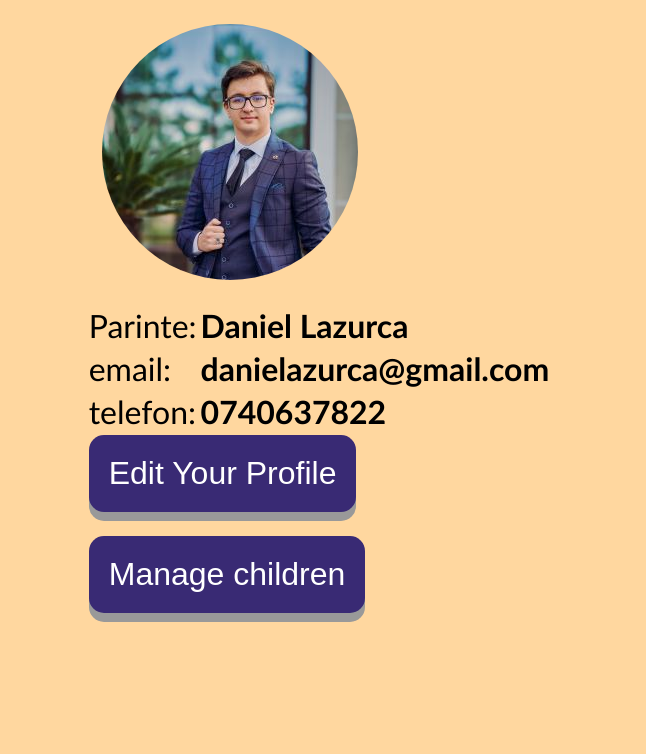
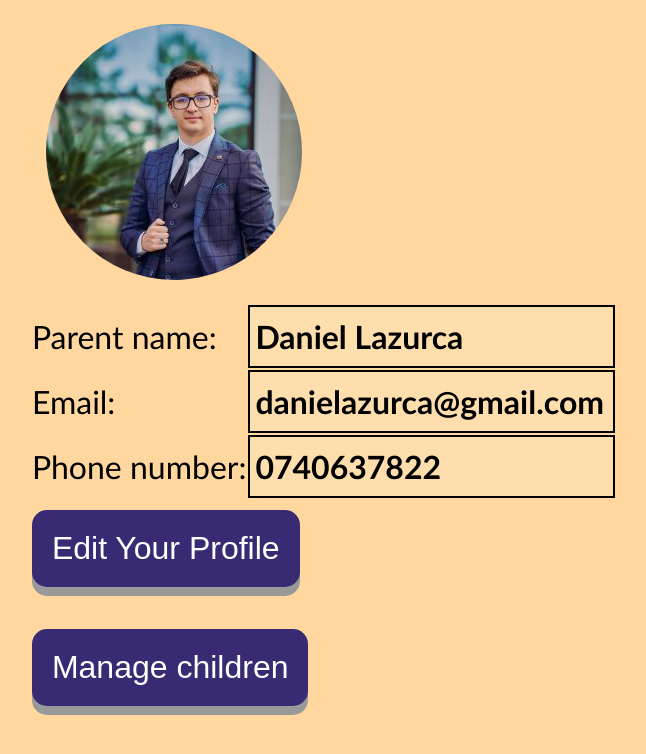
Before and after one commit to itsdianamxn/WEBTech, a PHP site: page /profile.html in a window 1280 px wide. Shown: the top 754 px of the page, without its empty margins (329-975 px from the left). Run offline with PHP 8.4, Linux system fonts and the light colour scheme.

Commit message:
profile page responsive

```diff
--- a/css/profileStyle.css
+++ b/css/profileStyle.css
@@ -48,23 +48,46 @@ input[type="button"]:active {
 
 }
 
+td{
+    padding:10px 0 10px 0;
+
+}
+
+.info{
+    display: block;
+    background-color: #ffdeae;
+    border: 2px solid black;
+    width: 100%;
+    padding-left: 5px;
+}
+
+
 .profile-picture {
     border-radius: 50%;
     margin: 1rem;
     justify-self: center;
 }
 
-@media screen and (max-width: 1000px) {
+@media screen and (max-width: 800px) {
+    body{
+        overflow-y: auto;
+    }
+
     input[type="button"] {
         width: 90%;
-        font-size: 130%;
+        font-size: 80%;
         padding: 20px;
 
     }
 
     table {
-        font-size: 190%;
-
+        font-size: 70%;
+        display: flex;
+        flex-direction: column;
+        justify-content: center;
+        align-items: center;
     }
 
+
+
 }
--- a/profile.html
+++ b/profile.html
@@ -2,7 +2,9 @@
 <html lang="en">
 
 <head>
+  <meta charset="UTF-8">
   <title>ParentProfile</title>
+  <meta name="viewport" content="width=device-width, initial-scale=1.0">
   <link rel="stylesheet" href="css/profileStyle.css">
 
 </head>
@@ -13,25 +15,25 @@
     <table>
       <tr>
         <td>
-          Parinte:
+          Parent name:
         </td>
-        <td>
+        <td class = "info">
           <strong>Daniel Lazurca</strong>
         </td>
       </tr>
       <tr>
         <td>
-          email:
+          Email:
         </td>
-        <td>
+        <td class = "info">
           <strong>danielazurca@gmail.com</strong>
         </td>
       </tr>
       <tr>
         <td>
-          telefon:
+          Phone number:
         </td>
-        <td>
+        <td class = "info">
           <strong>0740637822</strong>
         </td>
       </tr>
```
